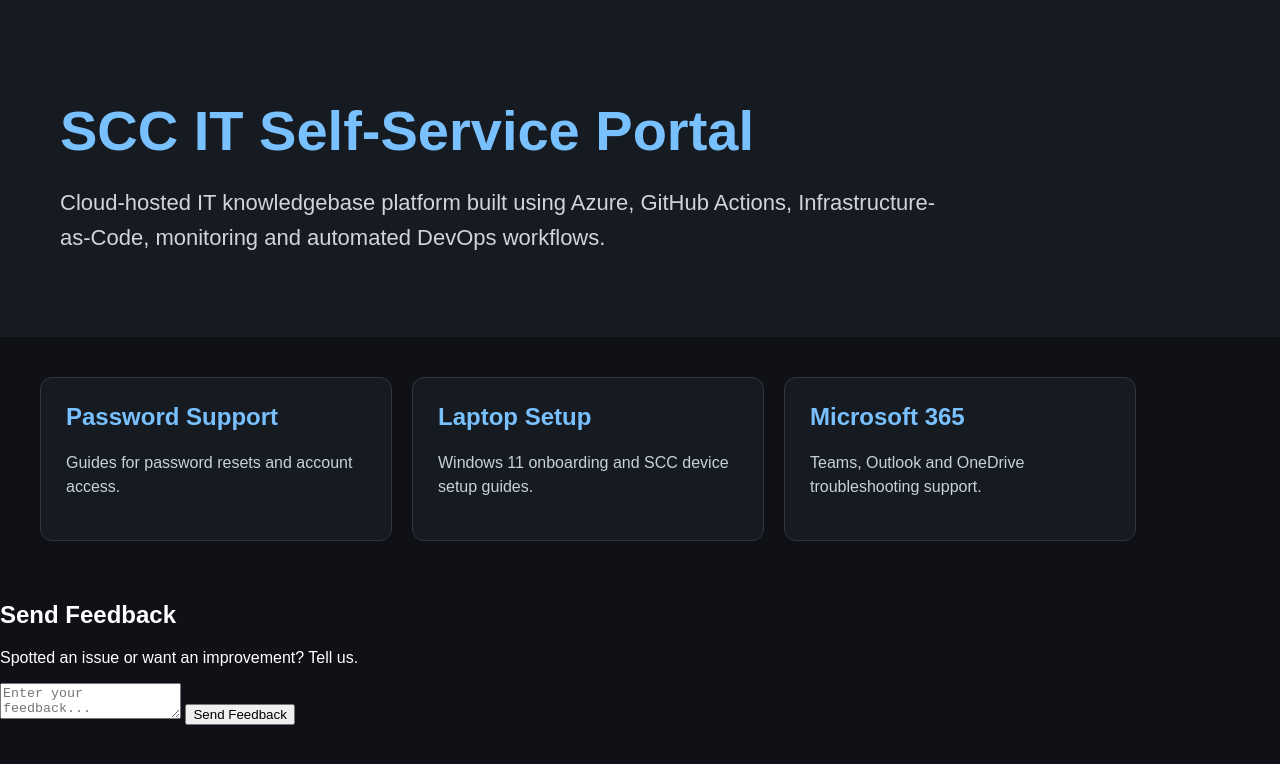
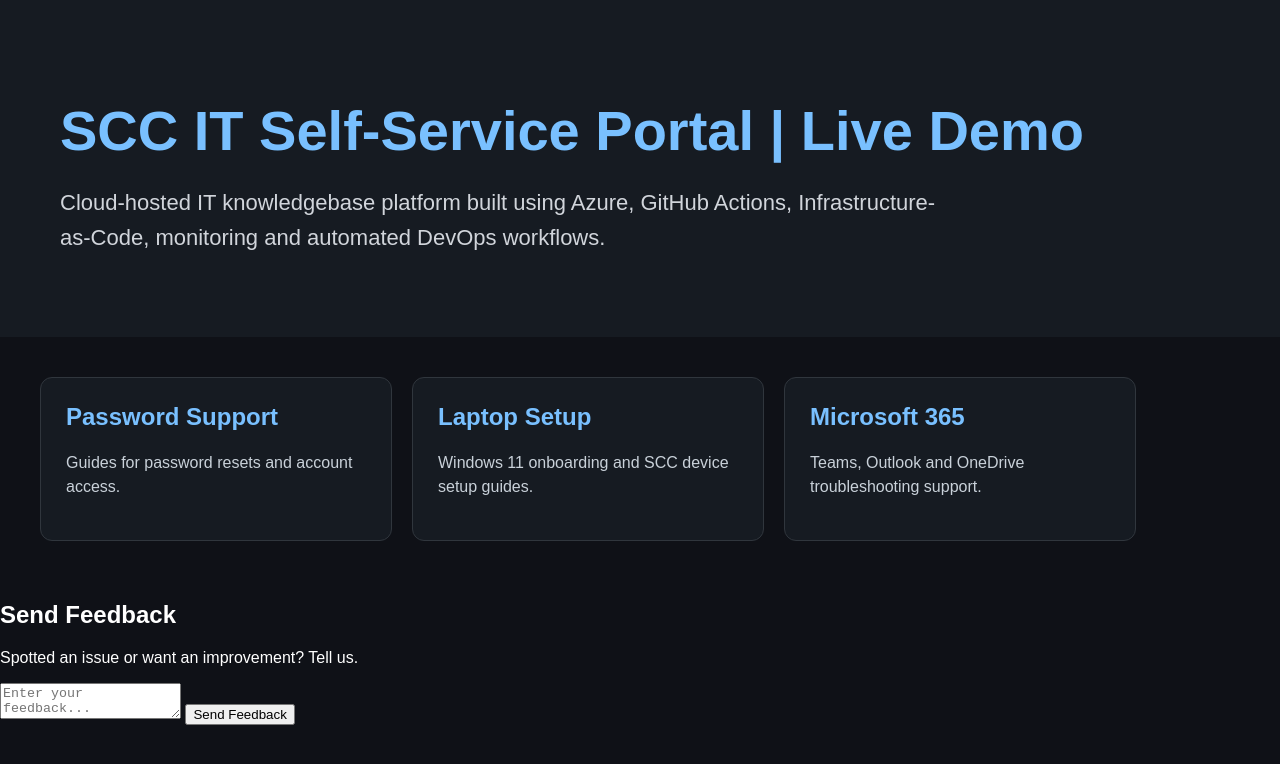
Before and after one commit to Gen8Lab/SCC-IT-Knowledgebase-Portal, a plain HTML site: page frontend/index.html in a window 1280 px wide. Drawn offline with Linux system fonts and the light colour scheme.

Commit message:
Demo portal title update

```diff
--- a/frontend/index.html
+++ b/frontend/index.html
@@ -17,7 +17,7 @@
     ========================================= -->
 
     <header class="hero">
-        <h1>SCC IT Self-Service Portal</h1>
+        <h1>SCC IT Self-Service Portal | Live Demo</h1>
 
         <p>
             Cloud-hosted IT knowledgebase platform built using
```
